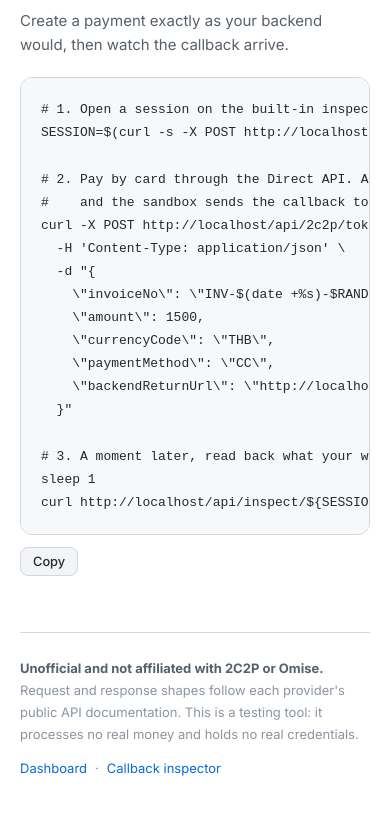
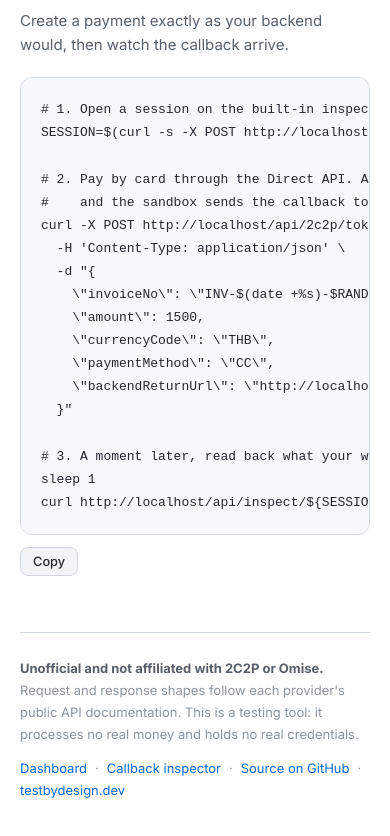
Before and after one commit to surakiartysk/paygate-sandbox, a website: page public/index.html in a window 390 px wide. Shown: the part 2096-2932 px from the top of the page. Drawn offline with Linux system fonts and the light colour scheme.

Commit message:
feat(ui): the landing footer links to the source and the portfolio
The landing page named no repository and no owner, so a visitor who
wanted the code or the context had to search for it. The footer row
now wraps whole links instead of breaking each across two lines, which
four links no longer fitting a phone-width row had started to do.

Co-Authored-By: Claude Opus 5.5 <noreply@anthropic.com>

```diff
--- a/public/css/style.css
+++ b/public/css/style.css
@@ -2180,13 +2180,17 @@ a:hover {
 
 .landing-footer-links {
   display: flex;
-  gap: 0.5rem;
-  align-items: center;
-}
-
+  flex-wrap: wrap;
+  gap: 0 0.5rem;
+  align-items: center;
+}
+
+/* Four links no longer fit one phone-width row; each stays whole and the row
+   wraps, instead of every link breaking onto two lines. */
 .landing-footer-links a {
   color: var(--accent);
   text-decoration: none;
+  white-space: nowrap;
 }
 
 .landing-footer-links a:hover {
--- a/public/index.html
+++ b/public/index.html
@@ -138,6 +138,10 @@
         <a href="/dashboard">Dashboard</a>
         <span aria-hidden="true">·</span>
         <a href="/inspector">Callback inspector</a>
+        <span aria-hidden="true">·</span>
+        <a href="https://github.com/surakiartysk/paygate-sandbox" rel="noopener">Source on GitHub</a>
+        <span aria-hidden="true">·</span>
+        <a href="https://testbydesign.dev">testbydesign.dev</a>
       </p>
     </footer>
   </div>
```
